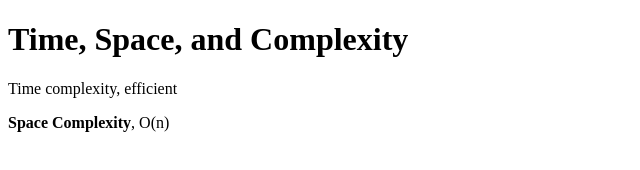
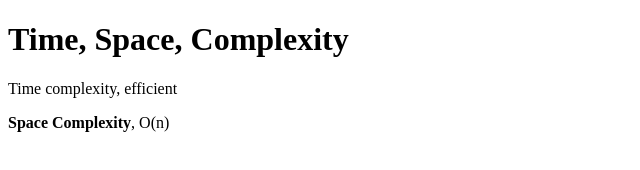
Before and after one commit to acciojob/time-and-space-complexity-KunikaMaindola, a website: page main.html in a window 1280 px wide. Shown: the whole page, without its empty margins (0-640 px from the left). Drawn offline with Linux system fonts and the light colour scheme.

Commit message:
created a submission

```diff
--- a/main.html
+++ b/main.html
@@ -7,7 +7,7 @@
 </head>
 
 <body>
-	<H1>Time, Space, and Complexity</H1>
+	<H1>Time, Space, Complexity</H1>
 	<p>Time complexity, efficient</p>
 	<p><b>Space Complexity</b>, O(n)</p>
 
```
